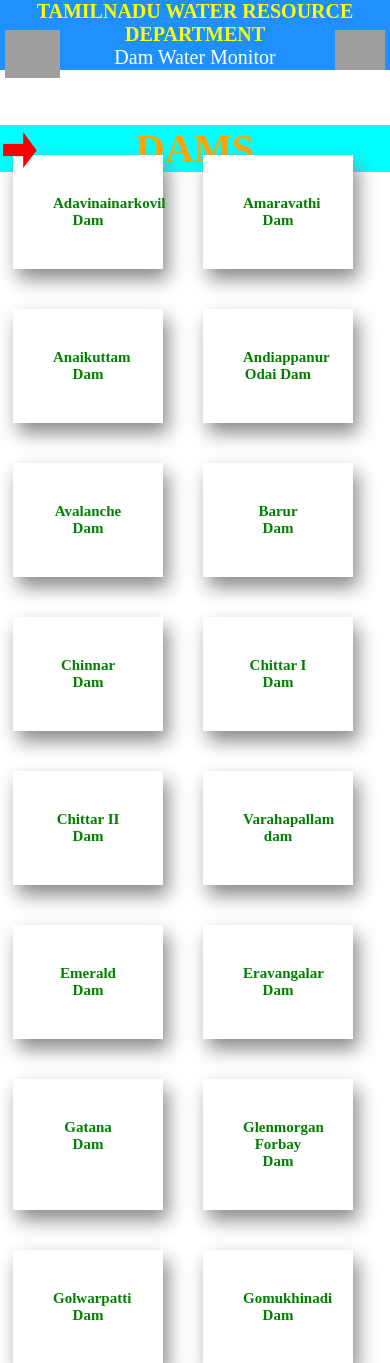
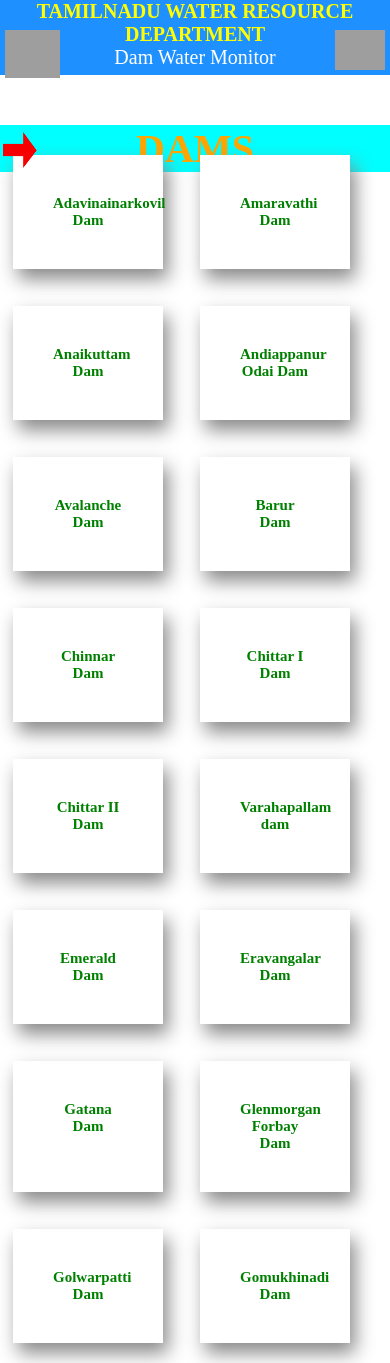
Before and after one commit to JAGAGANESH/TCE, a PHP site: page / in a window 390 px wide. Shown: the top 1363 px of the page. Run offline with PHP 8.4, Linux system fonts and the light colour scheme; grey boxes are pictures that could not be loaded.

Commit message:
Update index.css

```diff
--- a/TCE_IT_FOURT SEMESTER_PM/Water Quality Monitoring/index.css
+++ b/TCE_IT_FOURT SEMESTER_PM/Water Quality Monitoring/index.css
@@ -189,7 +189,7 @@ b1 {
   /*--------Index.html-------*/
     title1 {
         font-size: 20px;
-        height:70px;
+        height:75px;
     }
     .tce_img {
         top: 30px;
@@ -204,7 +204,7 @@ b1 {
         height: 40px;
     }
     .grid-container {
-         grid-gap: 40px 40px;
+         grid-gap: 37px 37px;
          grid-template-columns: 150px 150px;
          padding: 5px;
     }
```
